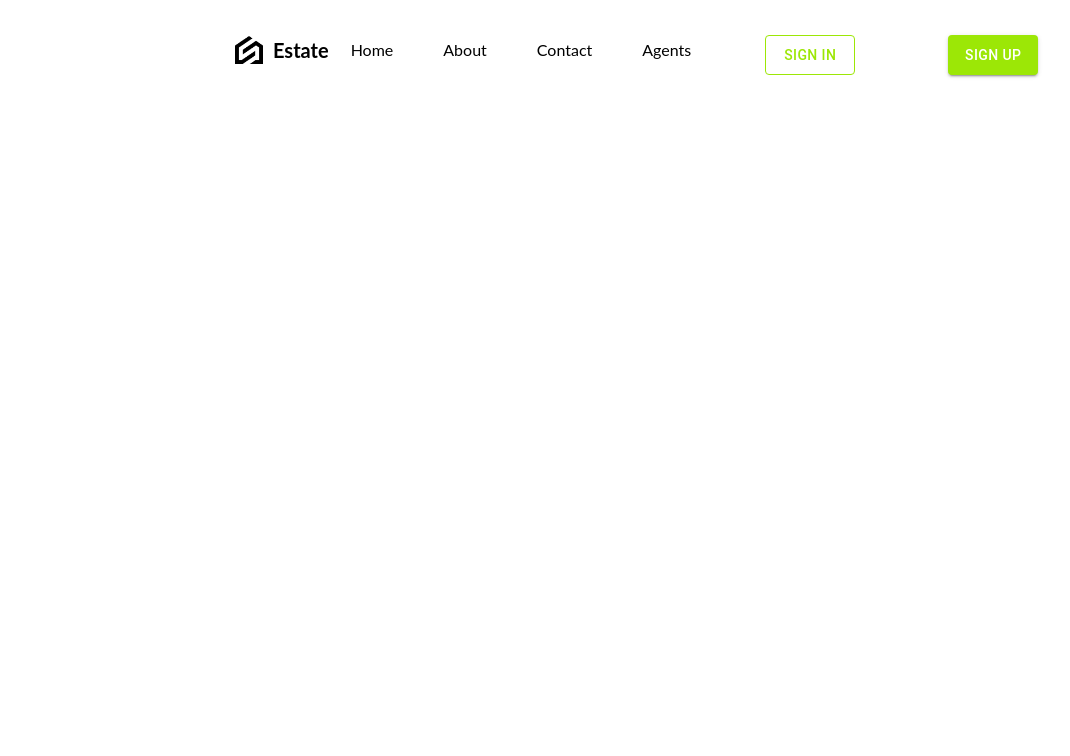
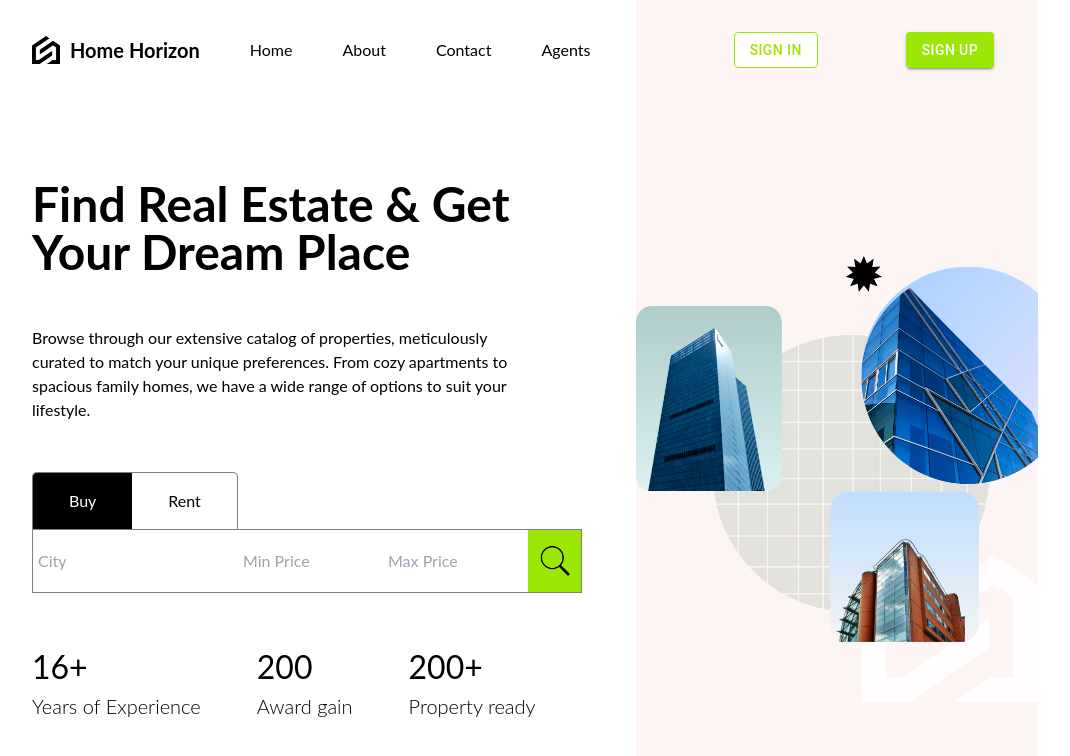
Before and after one commit to Rodralban17/Estate, a React (Create React App) app in the folder frontend/: page / in a window 1280 px wide. Shown: the top 756 px of the page, without its empty margins (105-1175 px from the left). Built offline with nearby package versions, Linux system fonts and the light colour scheme.

Commit message:
HomePage and SearchBar added

```diff
--- a/frontend/src/App.js
+++ b/frontend/src/App.js
@@ -2,11 +2,17 @@ import logo from './logo.svg';
 import './layout.scss';
 import Navbar from './components/navbar/Navbar'
 import Example from './test';
+import HomePage from './pages/homePage';
 const App = () =>{
   return (
     <div className='layout'>
-      <Navbar/>
-      {/* <Example/> */}
+      <div className='navbar'>
+        <Navbar/>
+      </div>
+
+      <div className='content'>
+      <HomePage/>
+      </div>
     </div>
   );
 }
--- a/frontend/src/components/navbar/Navbar.jsx
+++ b/frontend/src/components/navbar/Navbar.jsx
@@ -18,9 +18,10 @@ const Navbar = () =>{
     return(
      <nav>
         <div className="left">
+
             <a href='/' className='logo'>
                 <img src='/logo.png' alt=''/>
-                <span>Estate</span>
+                <span>Home Horizon</span>
             </a>
 
             <a href=''>Home</a>
--- a/frontend/src/components/navbar/Navbar.scss
+++ b/frontend/src/components/navbar/Navbar.scss
@@ -2,7 +2,6 @@
 nav{
     display:flex;
     justify-content:space-between;
-    //border: 1px solid red;
     height: 100px;
     align-items: center;
     a{
@@ -30,59 +29,47 @@ nav{
             img{
                 width: 28px;
             }
-
             span{
                 @include md{
                     display: none;
                 }
-
                 @include sm{
                     display: initial;
                 }
+            }
+            img{
+                width: 28px;
             }
         }
     }
 
     .right{
-        margin-top: 10px;
-        height: 90%;
-        border-radius: 10%;
         flex: 2;
         display: flex;
         align-items: center;
-        justify-content: flex-end;
-        gap: 25px;
+        justify-content: end;
+        height: 100%;
         background-color: #fcf5f3;
 
-        @include lg{
-          background-color: transparent;
-          margin-left: 30px;
-        }
-        @include sm{
-            height: 50%;
+        @include md{
+            background-color: transparent;
         }
         a{
+            padding: 12px 24px;
+            margin: 20px;
 
-            padding: 12px 24px;
-            margin: auto;
-            @include lg{
             .muibtn{
-            height: 40px;
-            width: 90px;
-            font-size: 14px;
-            line-height: 30px;
-            padding: 0 10px;
-            margin-left: 20px;
-           }
+                @include md{
+                    height: 40px;
+                    width: 90px;
+                    line-height: 30px;
+                    font-size: 14px;
+                    padding: 0px 10px;
+                }
             }
         }
-        .register{
-            background-color: rgb(156, 231, 6);
-        }
-
         .menuIcon{
             display: none;
-
             @include sm{
                 display: initial;
             }
--- /dev/null
+++ b/frontend/src/components/searchbar/SearchBar.jsx
@@ -0,0 +1,41 @@
+import './SearchBar.scss'
+import { useState } from 'react';
+import SearchIcon from '@mui/icons-material/Search';
+const types=["buy", "rent"];
+const SearchBar = () =>{
+    const [query, setQuery] = useState({
+        type:"buy",
+        location:"",
+        minPrice:0,
+        maxPrice:0,
+    })
+
+    const switchType= (val) =>{
+        setQuery((prev) => ({...prev, type: val}))
+    }
+
+    return(
+    <div className="searchBar">
+        <div className="type">
+                {types.map((type)=>(
+                    <button className={query.type === type ? "active" : ""} onClick={() => switchType(type)} key={type} >
+                        {type}
+                    </button>
+                ))}
+           </div>
+            <form>
+                <input type='text' name="city" placeholder='City' />
+                <input type='number' name="minPrice"    placeholder='Min Price'/>
+                <input type='number' name="maxPrice"   placeholder='Max Price'/>
+
+                <button>
+                    <img src='./search.png' />
+                </button>
+
+
+            </form>
+    </div>
+    )
+}
+
+export default SearchBar;
--- /dev/null
+++ b/frontend/src/components/searchbar/SearchBar.scss
@@ -0,0 +1,99 @@
+@import "../../responsive.scss";
+.searchBar{
+    @include lg{
+        width: 550px;
+    }
+
+    .type{
+
+        button{
+            padding: 16px 36px;
+            border: 1px solid gray;
+            cursor: pointer;
+            background-color: white;
+            text-transform: capitalize;
+            border-bottom: none;
+
+            &.active{
+                background-color: black;
+                color: white;
+            }
+
+            &:first-child{
+                border-top-left-radius: 5px;
+                border-right: none;
+
+
+            }
+            &:last-child{
+                border-top-right-radius: 5px;
+                border-left: none;
+            }
+        }
+    }
+
+    form{
+        border: 1px solid gray;
+        display: flex;
+        justify-content: space-between;
+        height: 64px;
+        gap: 5px;
+
+        @include sm{
+            flex-direction: column;
+            border: none;
+        }
+        input{
+            border: none;
+            padding: 0px 10px;
+            width: 200px;
+
+            @include lg{
+                padding: 0px 5px;
+
+                &:nth-child(2),&:nth-child(3){
+                    width: 140px;
+                }
+            }
+
+            @include md{
+                //width: 200px;
+                //border: 1px solid gray;
+
+                &:nth-child(2),&:nth-child(3){
+                    width: 140px;
+                }
+            }
+
+            @include sm{
+                //padding: 2px;
+                width: 300px;
+                padding: 20px;
+                border: 1px solid #999;
+                &:nth-child(2),&:nth-child(3){
+                    width: 300px;
+                }
+            }
+        }
+
+        button{
+            border: none;
+            cursor: pointer;
+            background-color: rgb(156, 231, 6);
+            flex: 1;
+
+            @include lg{
+                width: 50px;
+            }
+
+            @include sm{
+                width: 300px;
+            }
+            img{
+                height: 34px;
+                width: 34px;
+                margin: auto;
+            }
+        }
+    }
+}
--- a/frontend/src/layout.scss
+++ b/frontend/src/layout.scss
@@ -1,25 +1,32 @@
 @import "./responsive.scss";
 .layout{
-    //background-color: green;
    height: 100vh;
-   max-width: 1366px;
+   width: 1366px;
    margin-left: auto;
    margin-right: auto;
    padding-left: 20px;
    padding-right: 20px;
+   display: flex;
+   flex-direction: column;
 
    @include lg{
     //background-color: red;
-    max-width: 640px;
+    // max-width: 1070px;
+    max-width: 1046px;
    }
 
    @include md{
-    //background-color: yellow;
-    max-width: 640px;
+    // max-width: 752px;
+    max-width: 768px;
    }
 
    @include sm{
     //background-color: blue;
-    max-width: 640px;
+    max-width: 412px;
+    //overflow-x: scroll;
+   }
+
+   .content{
+    flex: 1;
    }
 }
--- /dev/null
+++ b/frontend/src/pages/homePage.jsx
@@ -0,0 +1,45 @@
+import SearchBar from "../components/searchbar/SearchBar";
+import "./homePage.scss";
+
+const HomePage = () =>{
+    return(
+        <div className="homePage">
+            <div className="textContainer">
+                <div className="wrapper">
+                <h1 className="text-5xl font-bold">
+                Find Real Estate & Get Your Dream Place
+                </h1>
+
+
+                <p>
+                Browse through our extensive catalog of properties, meticulously curated to match your unique preferences. From cozy apartments to spacious family homes, we have a wide range of options to suit your lifestyle.
+                </p>
+
+                <SearchBar/>
+
+                <div className="boxes">
+                    <div className="box">
+                        <h1 >16+</h1>
+                        <h2>Years of Experience</h2>
+                    </div>
+
+                    <div className="box">
+                        <h1 >200</h1>
+                        <h2>Award gain</h2>
+                    </div>
+
+                    <div className="box">
+                        <h1 >200+</h1>
+                        <h2>Property ready</h2>
+                    </div>
+                </div>
+                </div>
+            </div>
+            <div className="imgContainer">
+                <img src='./bg.png' alt="" />
+            </div>
+        </div>
+    )
+}
+
+export default HomePage;
--- /dev/null
+++ b/frontend/src/pages/homePage.scss
@@ -0,0 +1,65 @@
+@import '../responsive.scss';
+.homePage{
+    display: flex;
+    height: 100%;
+    .textContainer{
+        flex: 3;
+        width: 50%;
+        .wrapper{
+            display: flex;
+            padding-right: 100px;
+            flex-direction: column;
+            justify-content: center;
+            gap: 50px;
+            height: 100%;
+
+            @include md{
+                padding: 0;
+            }
+
+            @include sm{
+                justify-content: flex-start;
+            }
+
+            .boxes{
+                display: flex;
+                justify-content: space-between;
+                @include sm{
+                    display: none;
+                }
+
+                .box{
+                    h1{
+                        font-size: 36px;
+
+                        @include lg{
+                            font-size: 32px;
+                        }
+                    }
+                    h2{
+                        font-size: 20px;
+                        font-weight: 300;
+                    }
+                }
+            }
+        }
+    }
+    .imgContainer{
+        flex: 2;
+        background-color: #fcf5f3;
+        position: relative;
+        display: flex;
+        align-items: center;
+
+        img{
+            width: 115%;
+            position: absolute;
+            right: 1;
+
+        }
+
+        @include md{
+            display: none;
+        }
+    }
+}
```
